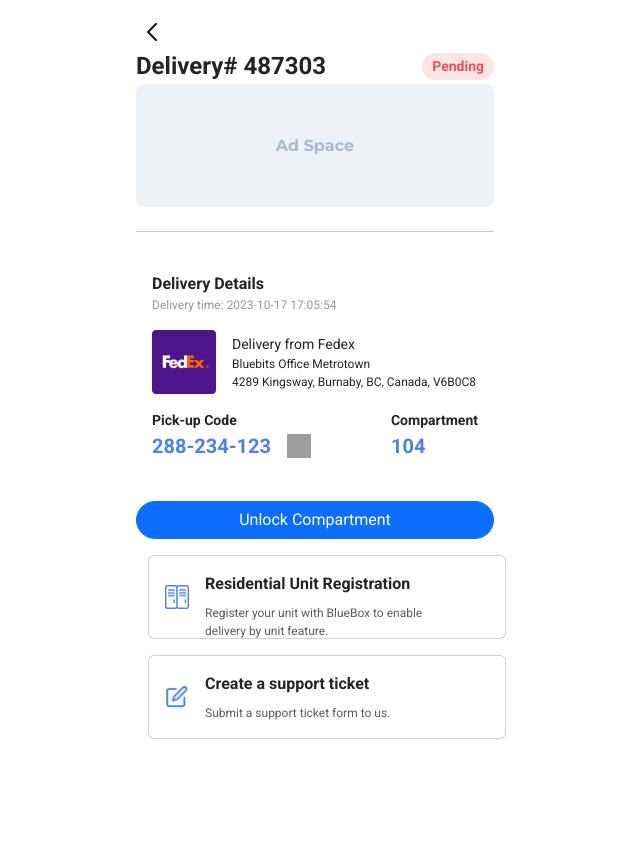
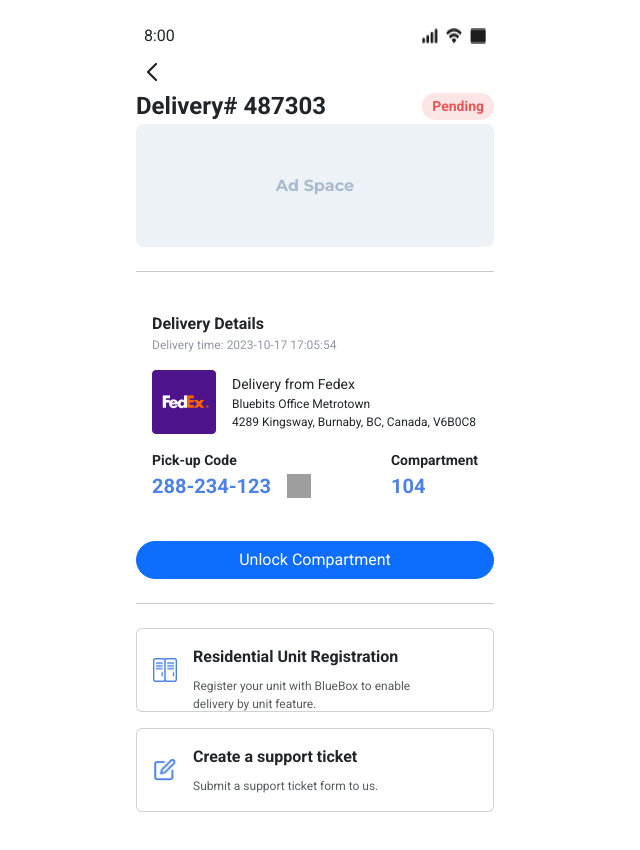
Before and after one commit to harukafujii13/assessment0702, a Next.js app: page / in a window 1280 px wide. Shown: the whole page, without its empty margins (325-965 px from the left). Before the commit the page ends 800 px from the top, so only its background shows below. Built offline with nearby package versions, Linux system fonts and the light colour scheme; grey boxes are pictures that could not be loaded.

Commit message:
🌟ADD: imported StatusBar

```diff
--- a/src/app/components/mainPage.tsx
+++ b/src/app/components/mainPage.tsx
@@ -6,6 +6,7 @@ import { BlueButton } from "./blueButton";
 import { FeatureCard } from "./featureCard";
 import { DeliveryCard } from "./deliveryCard";
 import { DeliveryDetailsCard } from "./deliveryDetailsCard";
+import { StatusBar } from "./statusBar";
 
 const features = [
   {
@@ -25,6 +26,7 @@ export function MainPage() {
   return (
     <div className="main-screen">
       <div className="main-container">
+        <StatusBar />
         <Image
           src="/icons/chevron-left.png"
           width={12}
@@ -48,7 +50,8 @@ export function MainPage() {
           logoSrc={"/icons/Fedex.png"}
         />
         <BlueButton title={"Unlock Compartment"} />
-        <Container>
+        <hr className="my-4" />
+        <div className="w-100 mb-4">
           {features.map((feature, index) => (
             <FeatureCard
               key={index}
@@ -57,7 +60,7 @@ export function MainPage() {
               description={feature.description}
             />
           ))}
-        </Container>
+        </div>
       </div>
     </div>
   );
```
